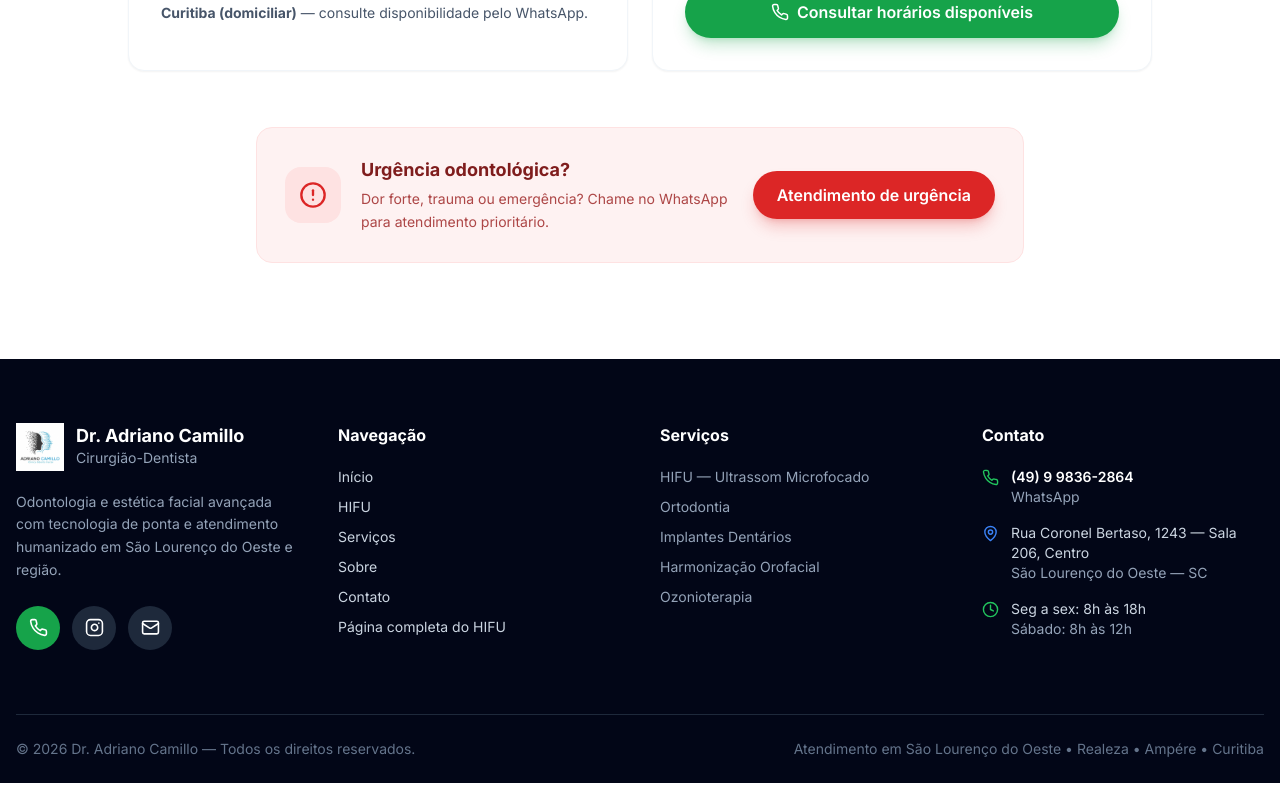
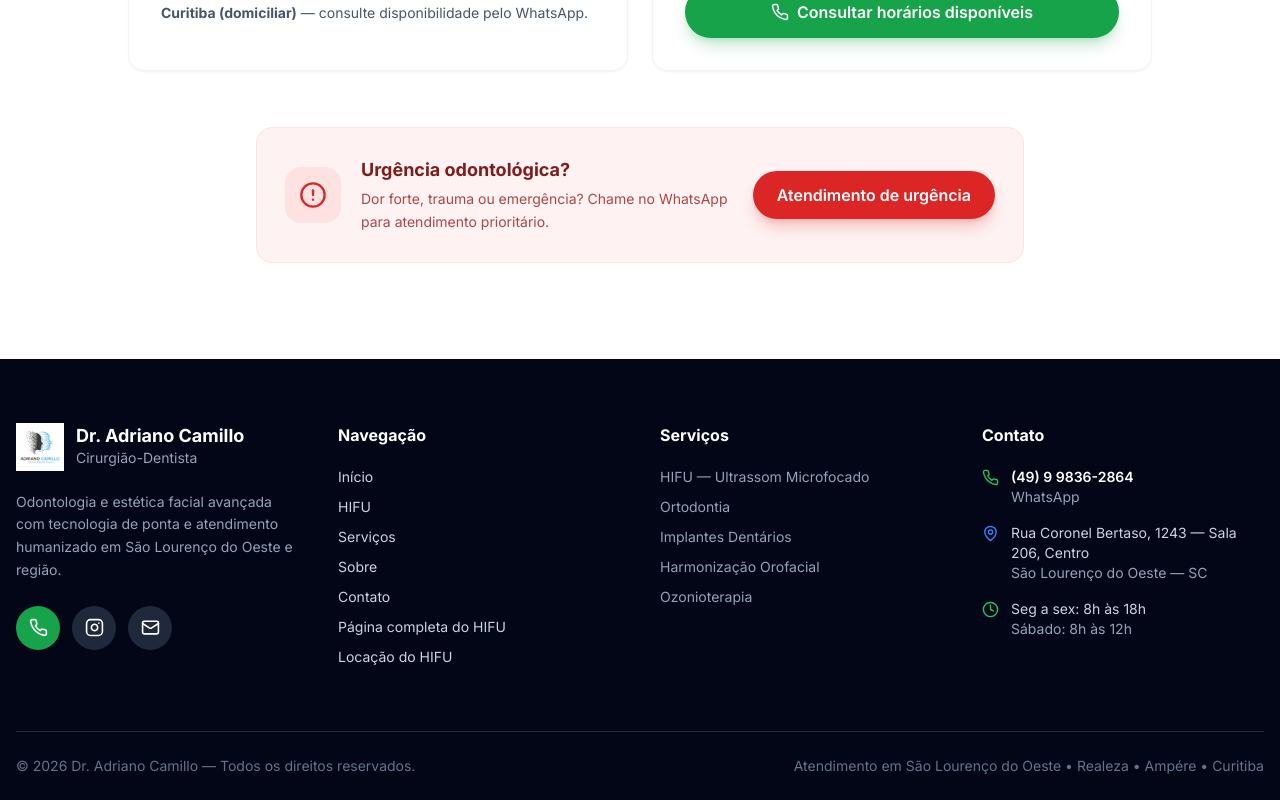
Before and after one commit to Camillox2/site-Adriano-new, a React (Create React App) app: page / in a window 1280 px wide. Shown: the part 8420-9220 px from the top of the page. Built offline with nearby package versions, Linux system fonts and the light colour scheme.

Commit message:
fix: contextualiza WhatsApp e adiciona locação no rodapé

```diff
--- a/src/components/Footer.jsx
+++ b/src/components/Footer.jsx
@@ -2,7 +2,7 @@ import React from 'react';
 import { Link, useNavigate, useLocation } from 'react-router-dom';
 import { Phone, Instagram, MapPin, Clock, Mail } from 'lucide-react';
 import { images } from '../assets';
-import { SITE, ADDRESS, WHATSAPP_DEFAULT } from '../utils/constants';
+import { SITE, ADDRESS, WHATSAPP_DEFAULT, WHATSAPP_RENTAL } from '../utils/constants';
 
 const QUICK_LINKS = [
   { text: 'Início', target: 'inicio' },
@@ -24,6 +24,7 @@ const Footer = () => {
   const year = new Date().getFullYear();
   const navigate = useNavigate();
   const location = useLocation();
+  const whatsappHref = location.pathname === '/alugar_hifu' ? WHATSAPP_RENTAL : WHATSAPP_DEFAULT;
 
   const goToSection = (id) => {
     if (location.pathname !== '/') {
@@ -59,7 +60,7 @@ const Footer = () => {
             </p>
             <div className="flex gap-3">
               <a
-                href={WHATSAPP_DEFAULT}
+                href={whatsappHref}
                 target="_blank"
                 rel="noopener noreferrer"
                 className="w-11 h-11 bg-secondary-600 hover:bg-secondary-500 rounded-full flex items-center justify-center transition-colors"
@@ -105,6 +106,11 @@ const Footer = () => {
                   Página completa do HIFU
                 </Link>
               </li>
+              <li>
+                <Link to="/alugar_hifu" className="hover:text-white transition-colors">
+                  Locação do HIFU
+                </Link>
+              </li>
             </ul>
           </nav>
 
@@ -125,7 +131,7 @@ const Footer = () => {
               <li className="flex items-start gap-3">
                 <Phone size={17} className="text-secondary-500 shrink-0 mt-0.5" aria-hidden="true" />
                 <span>
-                  <a href={WHATSAPP_DEFAULT} target="_blank" rel="noopener noreferrer" className="text-white font-semibold hover:underline">
+                  <a href={whatsappHref} target="_blank" rel="noopener noreferrer" className="text-white font-semibold hover:underline">
                     {SITE.phone}
                   </a>
                   <span className="block text-slate-400">WhatsApp</span>
```
